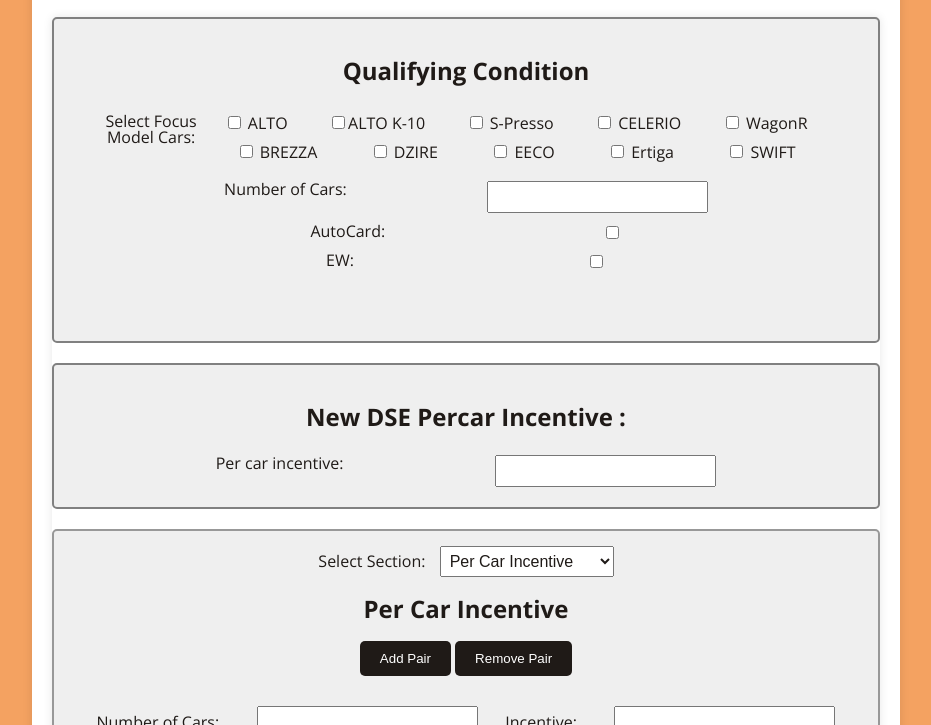
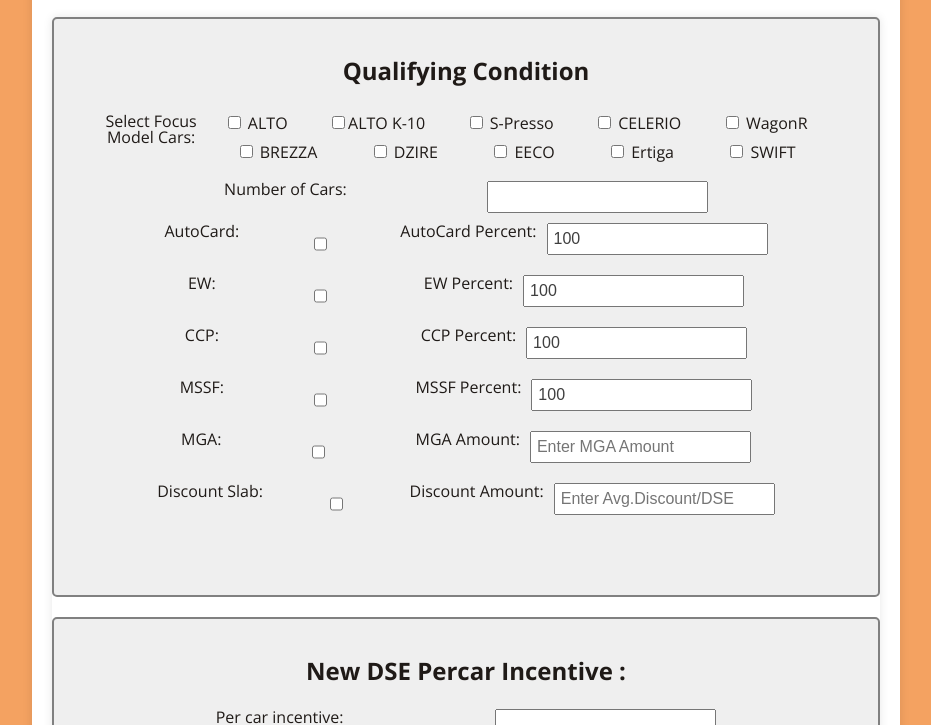
Before and after one commit to jatinjoshi0706/nimar-incentive, an Electron app: page src/index.html in a window 1290 px wide. Shown: the part 444-1169 px from the top of the page, without its empty margins (179-1110 px from the left). Drawn offline with nearby package versions, Linux system fonts and the light colour scheme; no server answers.

Commit message:
html update

```diff
--- a/src/index.html
+++ b/src/index.html
@@ -48,6 +48,10 @@
       </div>
     </div>
     <form id="myForm">
+
+
+
+
       <!-- check qualifing Condition -->
       <div class="qcContainer">
         <h2 style="color: #1F1A17;">Qualifying Condition</h2>
@@ -71,16 +75,67 @@
             <label for="numCars" style="color: #1F1A17;">Number of Cars:</label>
             <input type="number" id="numCars" name="numCars">
           </div>
+
+
+          <!-- <div class="SuperDiscount-input-container">
+            <label for="zeroDiscountCheck">Max Possible Discount on Vehicle:</label>
+            <input type="checkbox" id="zeroDiscountCheck" name="superCarCheck" value="zeroDiscountOnVehicle"  onchange="document.getElementById('DiscountValue').classList.toggle('hidden', !this.checked)">
+            <input type="number" id="DiscountValue" name="DiscountValue" placeholder="Enter Discount Value" class="hidden">
+          </div>
+           -->
           <div style=" display: flex;  justify-content: space-evenly;">
             <label for="autocard" style="color: #1F1A17;">AutoCard:</label>
             <input type="checkbox" id="autocard" name="autocard" value="yes">
+            <div id="autocardPercent-container">
+              <label for="autocardPercent" style="color: #1F1A17;">AutoCard Percent:</label>
+              <input type="number" id="autocardPercent" name="autocardPercent" value=100>
+            </div>
           </div>
           <div style=" display: flex;  justify-content: space-evenly;">
             <label for="ew" style="color: #1F1A17;">EW:</label>
             <input type="checkbox" id="ew" name="ew" value="yes">
+            <div class="ewdPercent-container">
+              <label for="ewdPercent" style="color: #1F1A17;">EW Percent:</label>
+              <input type="number" id="ewdPercent" name="ewdPercent" value=100>
+            </div>
+          </div>
+          <div style=" display: flex;  justify-content: space-evenly;">
+            <label for="CCP" style="color: #1F1A17;">CCP: </label>
+            <input type="checkbox" id="CCP" name="CCP" value="yes">
+            <div class="CCPPercent-container">
+              <label for="CCPPercent" style="color: #1F1A17;">CCP Percent:</label>
+              <input type="number" id="CCPPercent" name="CCPPercent" value=100>
+            </div>
+          </div>
+          <div style=" display: flex;  justify-content: space-evenly;">
+            <label for="MSSF" style="color: #1F1A17;">MSSF:</label>
+            <input type="checkbox" id="MSSF" name="MSSF" value="yes">
+            <div class="MSSFPercent-container">
+              <label for="MSSFPercent" style="color: #1F1A17;">MSSF Percent:</label>
+              <input type="number" id="MSSFPercent" name="MSSFPercent" value=100>
+            </div>
+          </div>
+          <div style=" display: flex;  justify-content: space-evenly;">
+            <label for="MGA" style="color: #1F1A17;">MGA:</label>
+            <input type="checkbox" id="MGA" name="MGA" value="yes">
+            <div class="MGAAmount-container">
+              <label for="MGAAmount" style="color: #1F1A17;">MGA Amount:</label>
+              <input type="number" id="MGAAmount" name="MGAAmount" placeholder="Enter MGA Amount">
+            </div>
+          </div>
+          <div style=" display: flex;  justify-content: space-evenly;">
+            <label for="Discount" style="color: #1F1A17;">Discount Slab:</label>
+            <input type="checkbox" id="Discount" name="Discount" value="yes">
+            <div class="DiscountAmount-container">
+              <label for="DiscountAmount" style="color: #1F1A17;">Discount Amount:</label>
+              <input type="number" id="DiscountAmount" name="DiscountAmount" placeholder="Enter Avg.Discount/DSE">
+            </div>
           </div>
         </div>
       </div>
+
+
+
 
       <div class="newDSEContainer">
         <h2 class="newDSE-section" style="color: #1F1A17;">New DSE Percar Incentive :</h2>
```
